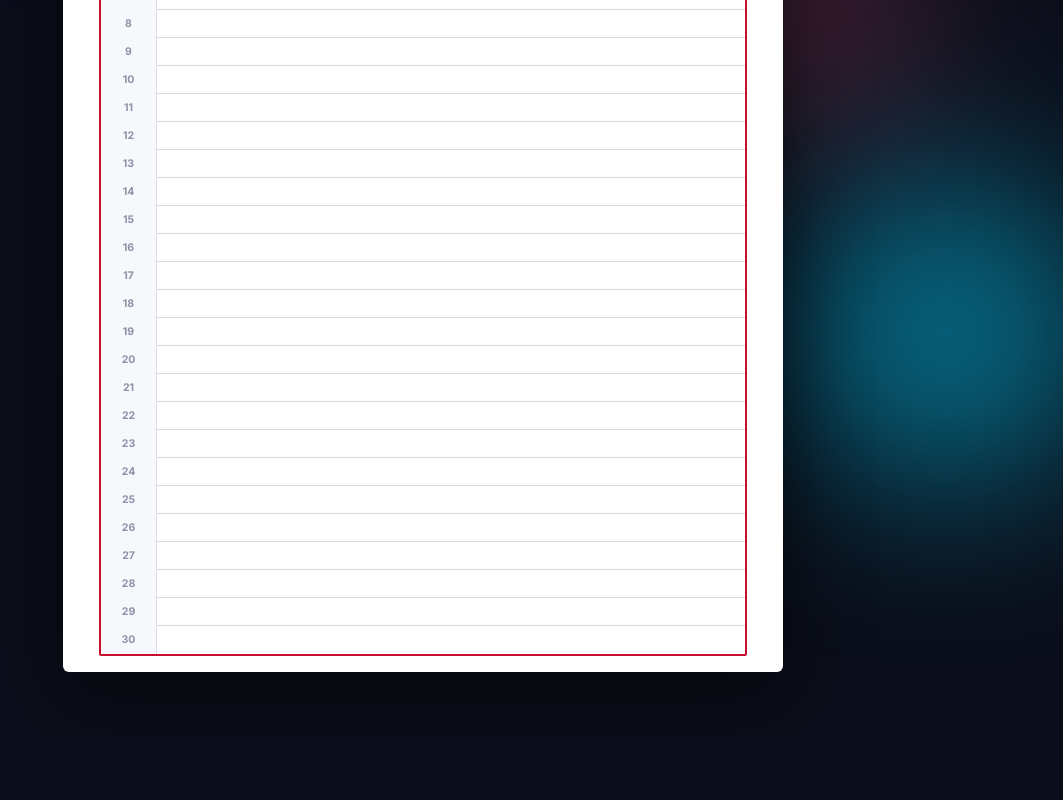
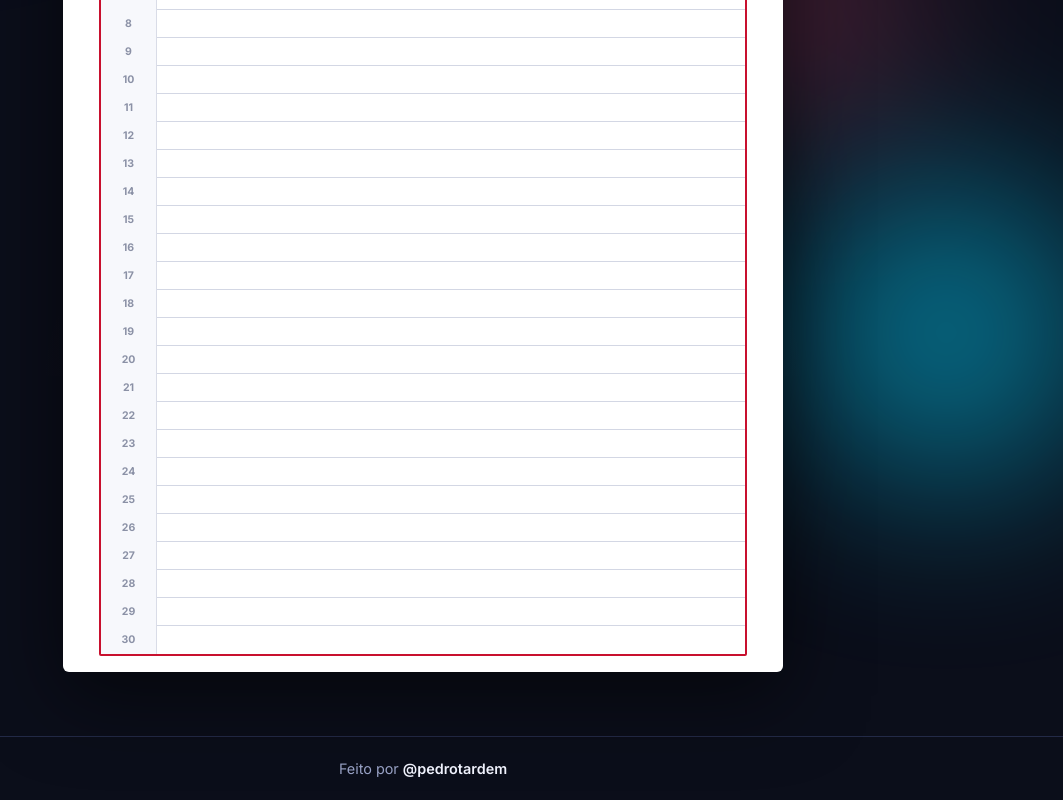
Before and after one commit to pedrotardem7/soph-enem, a React (Vite) app: page / in a window 1280 px wide. Shown: the part 424-1224 px from the top of the page, without its empty margins (217-1280 px from the left). Before the commit the page ends 1160 px from the top, so only its background shows below. Built offline with nearby package versions, Linux system fonts and the light colour scheme.

Commit message:
feat: créditos no rodapé com link para o Instagram

```diff
--- a/src/App.css
+++ b/src/App.css
@@ -533,6 +533,23 @@
   margin-top: 1rem;
 }
 
+.footer {
+  text-align: center;
+  padding: 1.25rem;
+  color: var(--text-muted);
+  font-size: 0.9rem;
+  border-top: 1px solid var(--border);
+}
+
+.footer a {
+  color: var(--text);
+  font-weight: 600;
+}
+
+.footer a:hover {
+  color: var(--primary-2);
+}
+
 .controls {
   display: flex;
   align-items: center;
@@ -840,7 +857,8 @@
   .warning,
   .overlay,
   .remote,
-  .timer-wrap {
+  .timer-wrap,
+  .footer {
     display: none !important;
   }
 
--- a/src/App.jsx
+++ b/src/App.jsx
@@ -512,6 +512,13 @@ function Editor() {
         </div>
       </main>
 
+      <footer className="footer">
+        Feito por{' '}
+        <a href="https://www.instagram.com/pedrotardem" target="_blank" rel="noreferrer">
+          @pedrotardem
+        </a>
+      </footer>
+
       {qrOpen && (
         <div className="overlay">
           <div className="modal">
```
